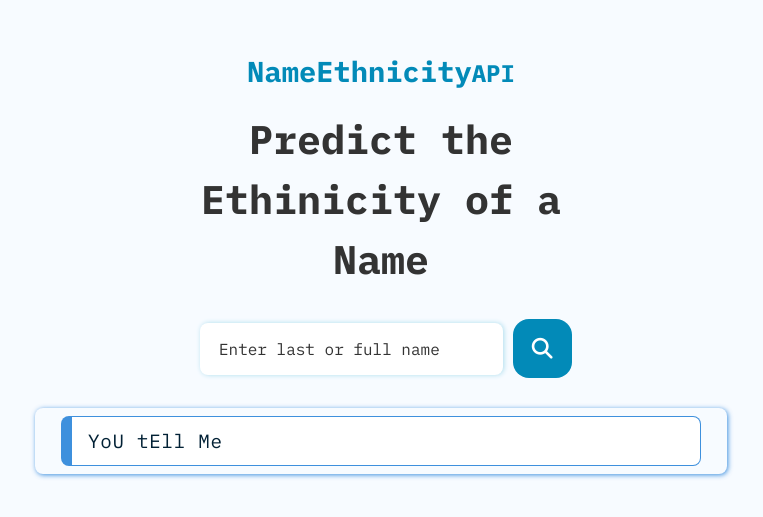
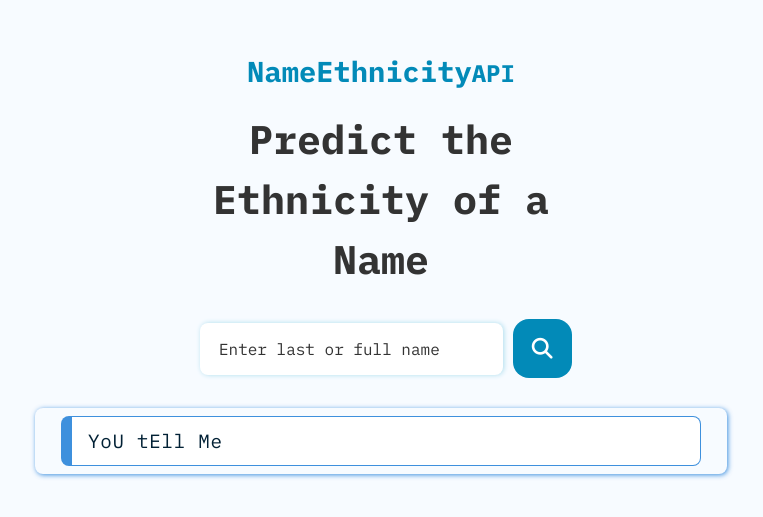
Before and after one commit to WaithakaGuru/Name-Ethnicity-API, a website built with Vite: page index.html in a window 1280 px wide. Shown: the part 131-648 px from the top of the page, without its empty margins (259-1022 px from the left). Built offline with nearby package versions, Linux system fonts and the light colour scheme.

Commit message:
Fix spelling mis takes in the word 'Ethnicity'

```diff
--- a/index.html
+++ b/index.html
@@ -19,12 +19,12 @@
     />
 
     <link rel="stylesheet" href="./src/style.css" />
-    <title>Name Ethinicity</title>
+    <title>Name Ethnicity</title>
   </head>
   <body>
     <div class="container">
       <h2 class="title">NameEthnicity<small>API</small></h2>
-      <p class="description">Predict the Ethinicity of a Name</p>
+      <p class="description">Predict the Ethnicity of a Name</p>
       <form action="">
         <input
           type="text"
```
